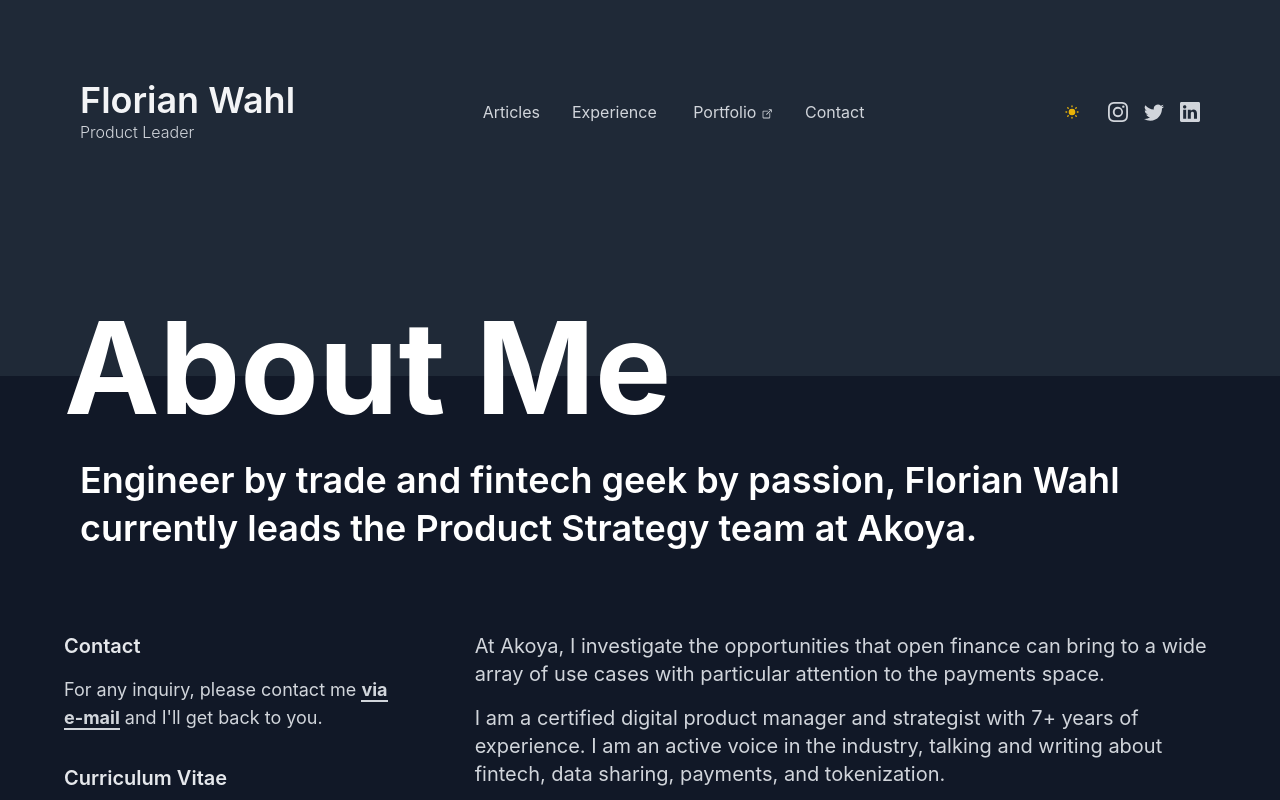
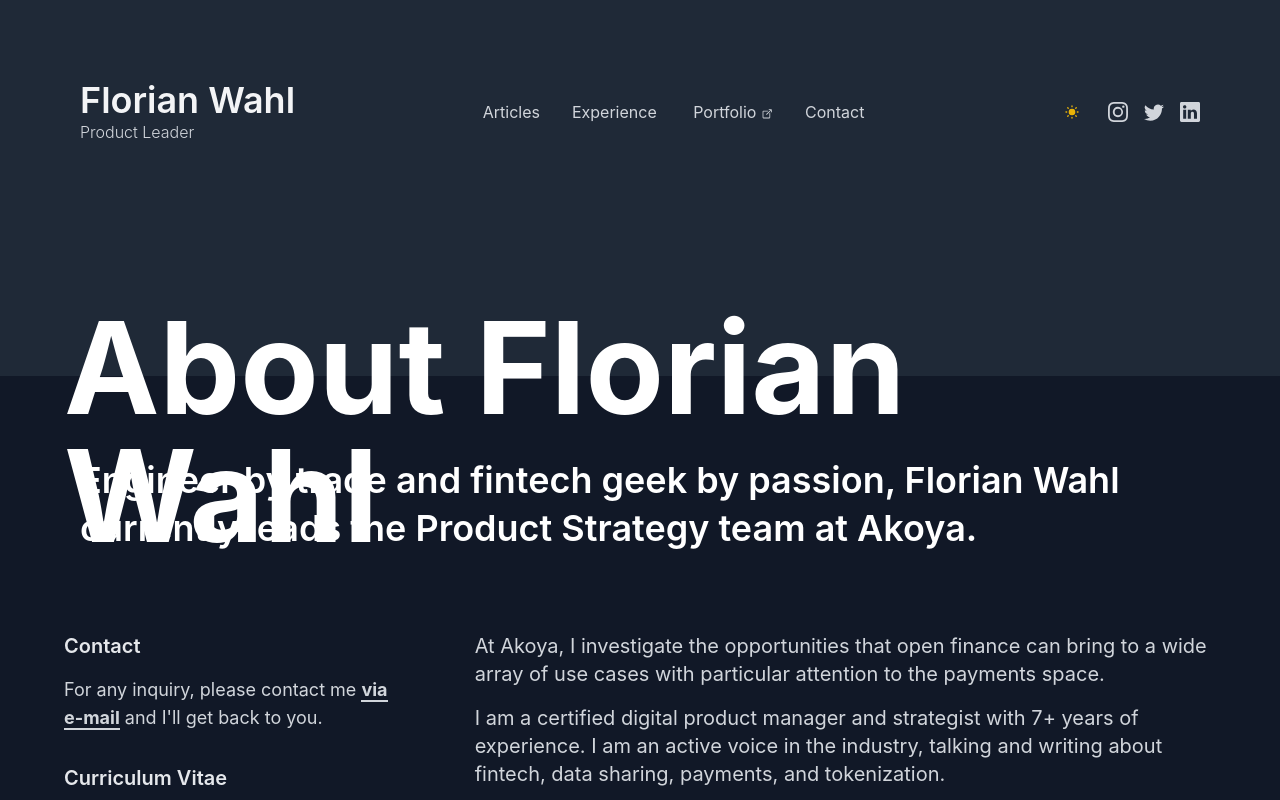
Before and after one commit to florian-wahl/wahlflorian.com, a Next.js app: page /about in a window 1280 px wide. Shown: the top 800 px of the page. Built offline with nearby package versions, Linux system fonts and the light colour scheme; no server answers.

Commit message:
Personalize section headings

```diff
--- a/components/AboutMe.tsx
+++ b/components/AboutMe.tsx
@@ -6,7 +6,7 @@ const AboutMe: React.FC = () => {
         <section className="bg-white dark:bg-gray-800">
             <div className="max-w-6xl mx-auto h-48 bg-white dark:bg-gray-800">
                 <h1 className=" text-5xl md:text-9xl font-bold py-20 text-center md:text-left">
-                    About Me
+                    About Florian Wahl
                 </h1>
             </div>
             <div className="bg-[#F1F1F1] -mt-10 dark:bg-gray-900">
--- a/components/Articles.tsx
+++ b/components/Articles.tsx
@@ -31,7 +31,7 @@ const Articles: React.FC = () => {
         <section className="bg-white dark:bg-gray-800">
             <div className="max-w-6xl mx-auto h-48 bg-white dark:bg-gray-800">
                 <h1 className="text-5xl md:text-9xl font-bold py-20 text-center md:text-left">
-                    Articles
+                    Articles by Florian Wahl
                 </h1>
             </div>
             {/* Grid starts here */}
--- a/components/Contact.tsx
+++ b/components/Contact.tsx
@@ -6,7 +6,7 @@ const Contact: React.FC = () => {
         <section>
             <div className="max-w-6xl mx-auto h-48 bg-white dark:bg-gray-800 antialiased">
                 <h1 className=" text-5xl md:text-9xl font-bold py-20 text-center md:text-left">
-                    Contact
+                    Contact Florian Wahl
                 </h1>
             </div>
             <div className="rounded-md shadow-md bg-[#02044A] p-4 md:p-10 lg:p-20 max-w-6xl mx-auto mb-20 -mt-4">
--- a/components/Experience.tsx
+++ b/components/Experience.tsx
@@ -29,7 +29,7 @@ const Experience: React.FC = () => {
         <section className="bg-white dark:bg-gray-800">
             <div className="max-w-6xl mx-auto h-48 bg-white dark:bg-gray-800">
                 <h1 className=" text-5xl md:text-9xl font-bold py-20 text-center md:text-left">
-                    Experience
+                    Florian Wahl’s Experience
                 </h1>
             </div>
             <div className="bg-[#F1F1F1] dark:bg-gray-900 -mt-10 py-10">
```
